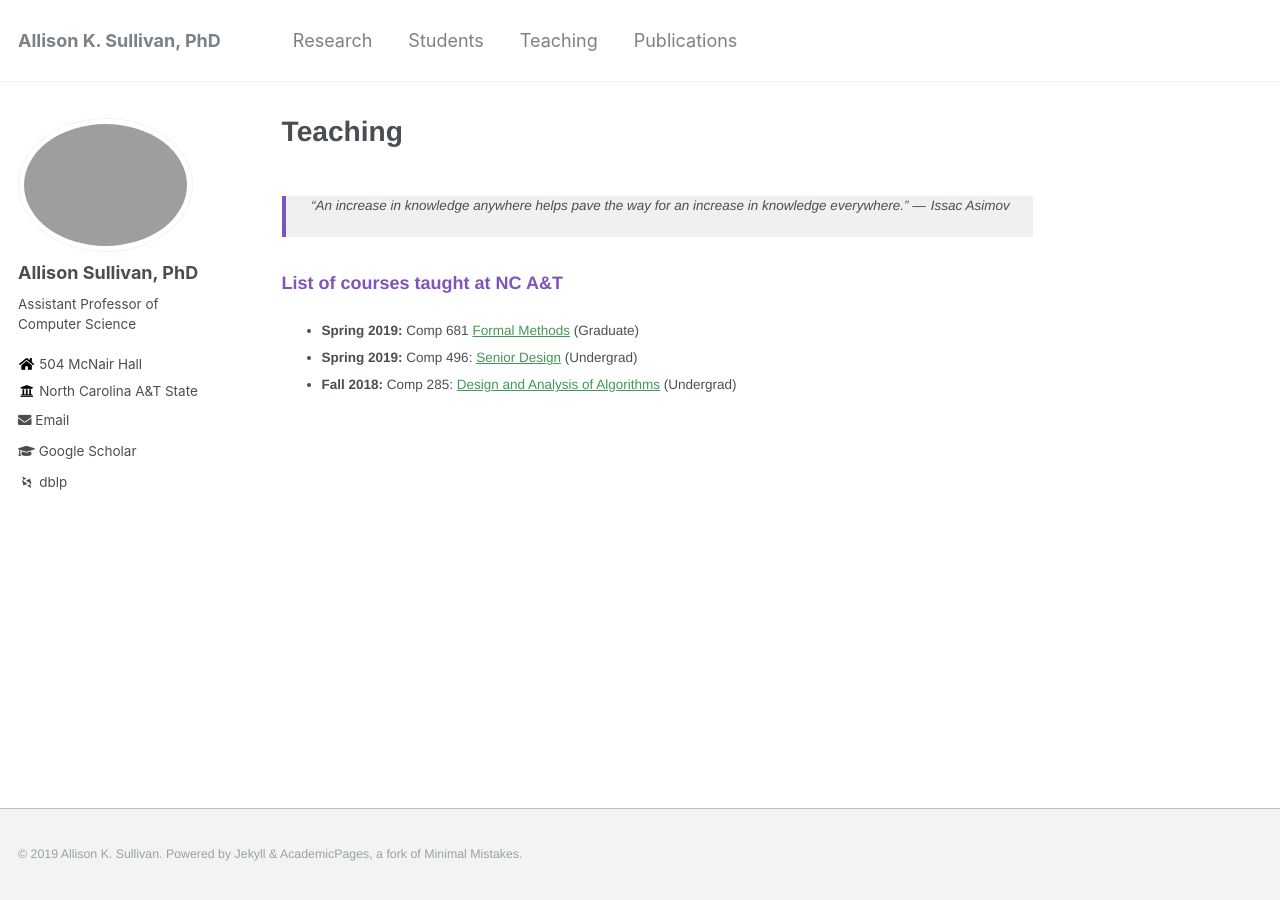
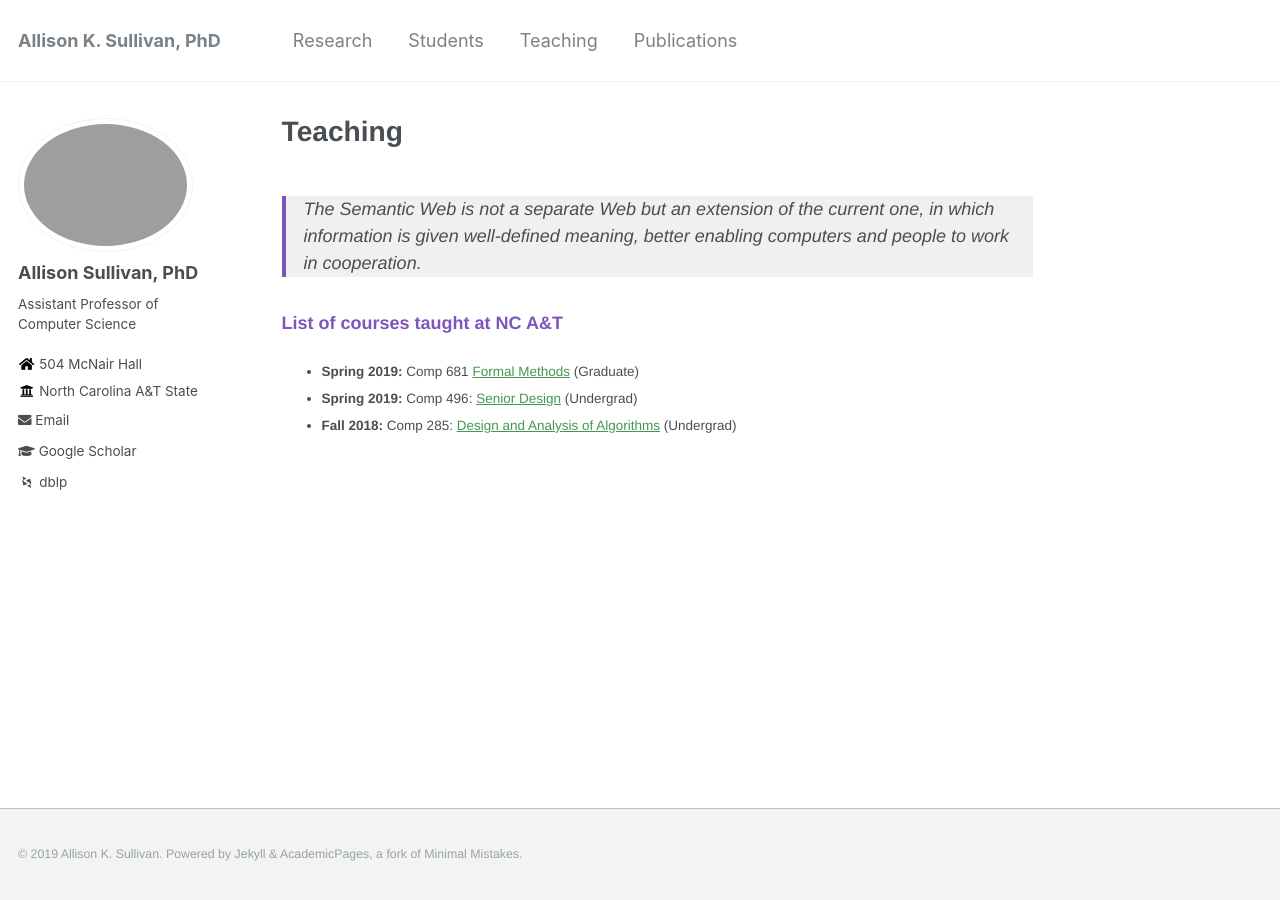
Before and after one commit to Allisonius/allisonius.github.io, a Jekyll site: the page built from _pages/teaching.md, in a window 1280 px wide. Built offline with Jekyll 4.4.1, drawn with Linux system fonts in a browser that asks for light colours; some web fonts are replaced.

Commit message:
Update teaching.md

```diff
--- a/_pages/teaching.md
+++ b/_pages/teaching.md
@@ -4,10 +4,8 @@ permalink: /teaching/
 author_profile: true
 ---
 
-> &nbsp;
->"An increase in knowledge anywhere helps pave the way for an increase in knowledge everywhere."
->  <cite>Issac Asimov</cite>
-> &nbsp;
+
+ <blockquote cite="Tim Berners-Lee">The Semantic Web is not a separate Web but an extension of the current one, in which information is given well-defined meaning, better enabling computers and people to work in cooperation.</blockquote>
 
 ### List of courses taught at NC A&T
 
```
